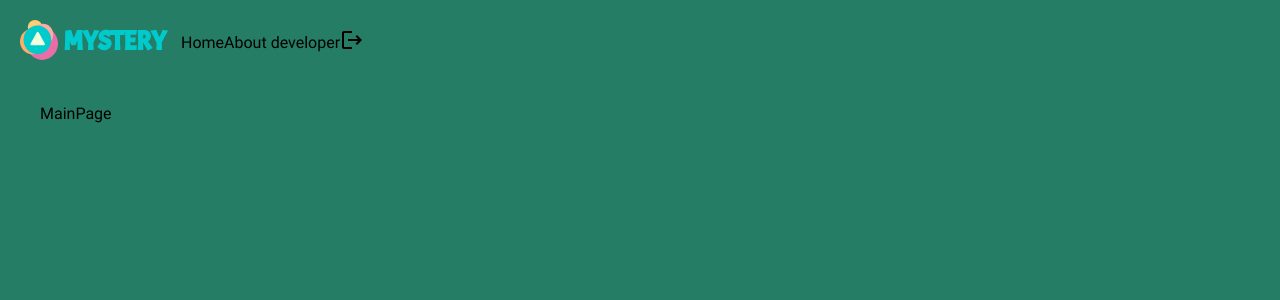
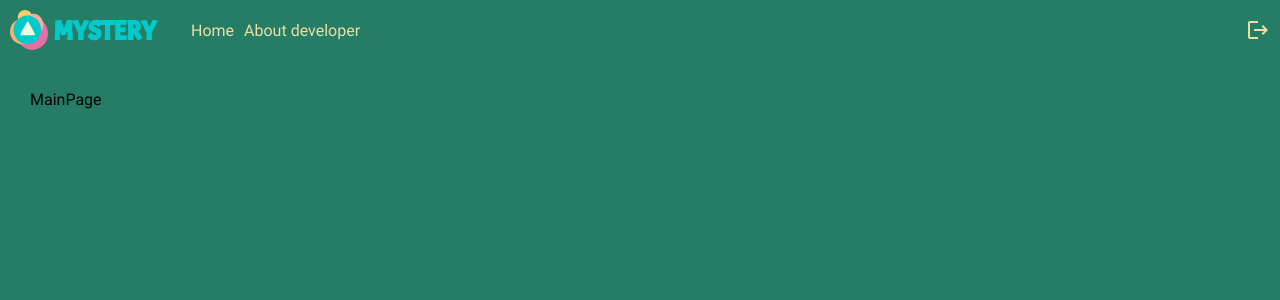
Before and after one commit to Mikhail-Mishchukov/Mystery-Frontend, a React (Vite) app: page / in a window 1280 px wide. Shown: the top 300 px of the page. Built offline with nearby package versions, Linux system fonts and the light colour scheme.

Commit message:
Change Header styles

```diff
--- a/src/UI/Icon/Entities.ts
+++ b/src/UI/Icon/Entities.ts
@@ -1,4 +1,4 @@
 export type IconSize = 'big' | 'medium' | 'small';
-export type IconColor = 'secondary' | 'active' | 'primary' | 'disabled';
+export type IconColor = 'secondary' | 'primary';
 
 export type IconType = 'logout';
--- a/src/UI/Icon/Icon.tsx
+++ b/src/UI/Icon/Icon.tsx
@@ -1,17 +1,28 @@
-import { IconSize, IconType } from './Entities';
-import { getIconPath, getIconSize } from './Utilities';
+import { IconColor, IconSize, IconType } from './Entities';
+import { getIconColor, getIconPath, getIconSize } from './Utilities';
 
 interface IconProps {
     type: IconType;
     size?: IconSize;
+    color?: IconColor;
 }
 
-export function Icon({ type, size = 'medium' }: IconProps) {
+export function Icon({
+    type,
+    size = 'medium',
+    color = 'secondary',
+}: IconProps) {
     const path = getIconPath(type);
     const iconSize = getIconSize(size);
+    const iconColor = getIconColor(color);
 
     return (
-        <svg viewBox="0 0 24 24" width={iconSize} height={iconSize}>
+        <svg
+            viewBox="0 0 24 24"
+            width={iconSize}
+            height={iconSize}
+            fill={iconColor}
+        >
             <path d={path} />
         </svg>
     );
--- a/src/UI/Icon/Utilities.tsx
+++ b/src/UI/Icon/Utilities.tsx
@@ -1,4 +1,4 @@
-import { IconSize, IconType } from './Entities';
+import { IconColor, IconSize, IconType } from './Entities';
 
 export function getIconSize(size: IconSize) {
     switch (size) {
@@ -13,6 +13,17 @@ export function getIconSize(size: IconSize) {
     }
 }
 
+export function getIconColor(color: IconColor) {
+    switch (color) {
+        case 'primary':
+            return '#eddea4';
+        case 'secondary':
+            return '#FEFFA5';
+        default:
+            return '#FEFFA5';
+    }
+}
+
 export function getIconPath(type: IconType) {
     switch (type) {
         case 'logout':
--- a/src/UI/Layout/Header/Header.module.scss
+++ b/src/UI/Layout/Header/Header.module.scss
@@ -1,8 +1,26 @@
 @use '../../Styles/Variables.scss';
 
-.header {
+.navBar {
+    display: grid;
+    grid-template-columns: 1fr 6fr 1fr;
+    align-items: center;
+    padding: 10px;
+    gap: 20px;
+    color: var(--text-color-primary);
+}
+
+.linksContainer {
+    display: flex;
+    gap: 10px;
+}
+
+.logoLink {
     display: flex;
     align-items: center;
-    padding: 10px;
-    color: var(--text-color-primary);
 }
+
+.actionLinksContainer {
+    display: flex;
+    align-items: center;
+    justify-self: flex-end;
+}
--- a/src/UI/Layout/Header/Header.tsx
+++ b/src/UI/Layout/Header/Header.tsx
@@ -5,17 +5,25 @@ import classes from './Header.module.scss';
 
 export function Header() {
     return (
-        <header className={classes.header}>
-            <Link to="/">
-                <Logo />
-            </Link>
-            <Link to="/">Home</Link>
-            <Link to="/aboutDeveloper">
-                <div>About developer</div>
-            </Link>
-            <Link to="/">
-                <Icon type="logout" size="big" />
-            </Link>
+        <header>
+            <nav className={classes.navBar}>
+                <Link to="/" className={classes.logoLink}>
+                    <Logo />
+                </Link>
+                <div className={classes.linksContainer}>
+                    <Link className={classes.logoLink} to="/">
+                        Home
+                    </Link>
+                    <Link className={classes.logoLink} to="/aboutDeveloper">
+                        <div>About developer</div>
+                    </Link>
+                </div>
+                <Link to="/login" className={classes.actionLinksContainer}>
+                    <Icon type="logout" size="big" color="primary" />
+                </Link>
+            </nav>
         </header>
     );
 }
+// Add border to header
+// Set up private and public route
--- a/src/UI/Styles/GlobalStyles.scss
+++ b/src/UI/Styles/GlobalStyles.scss
@@ -60,8 +60,5 @@
 }
 
 body {
-    padding: 10px;
-    max-height: 100vh;
-    overflow: hidden;
     background-color: #257d65;
 }
--- a/src/UI/Styles/Variables.scss
+++ b/src/UI/Styles/Variables.scss
@@ -1,5 +1,5 @@
 :root {
     --font: 'Roboto';
 
-    --text-color-primary: '#eddea4';
+    --text-color-primary: #eddea4;
 }
```
